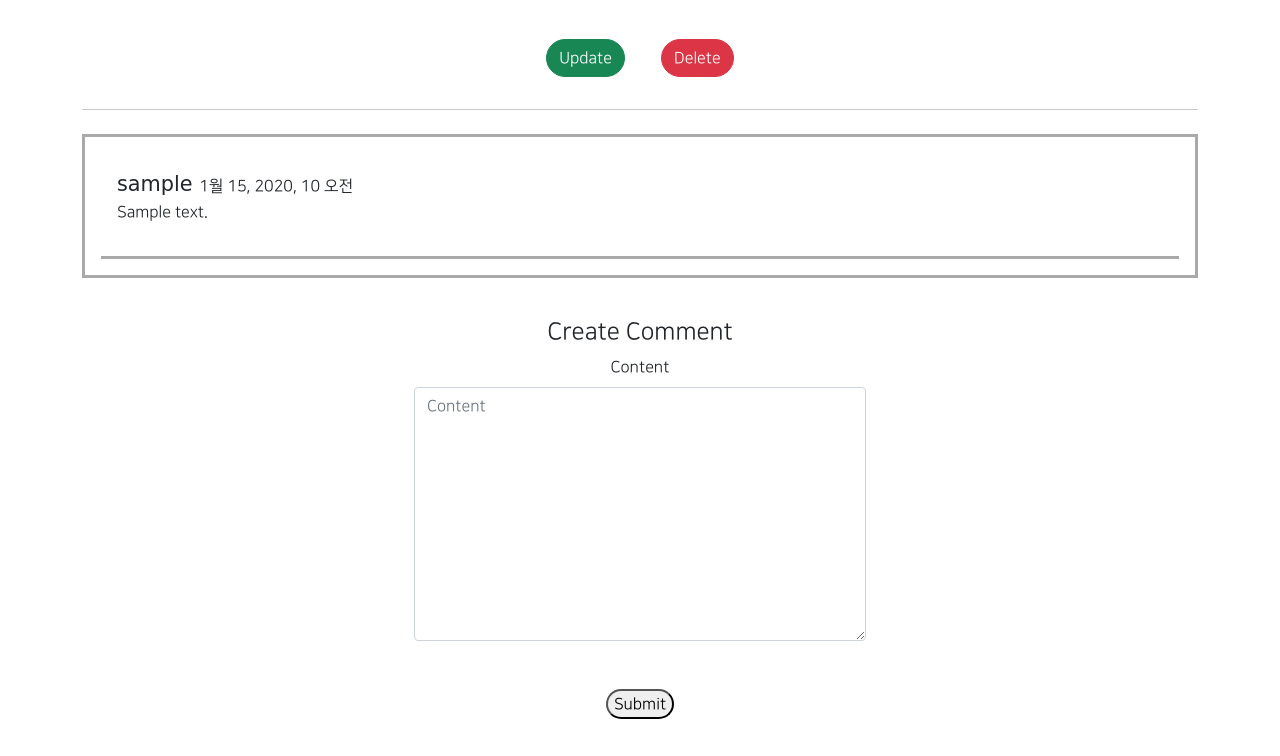
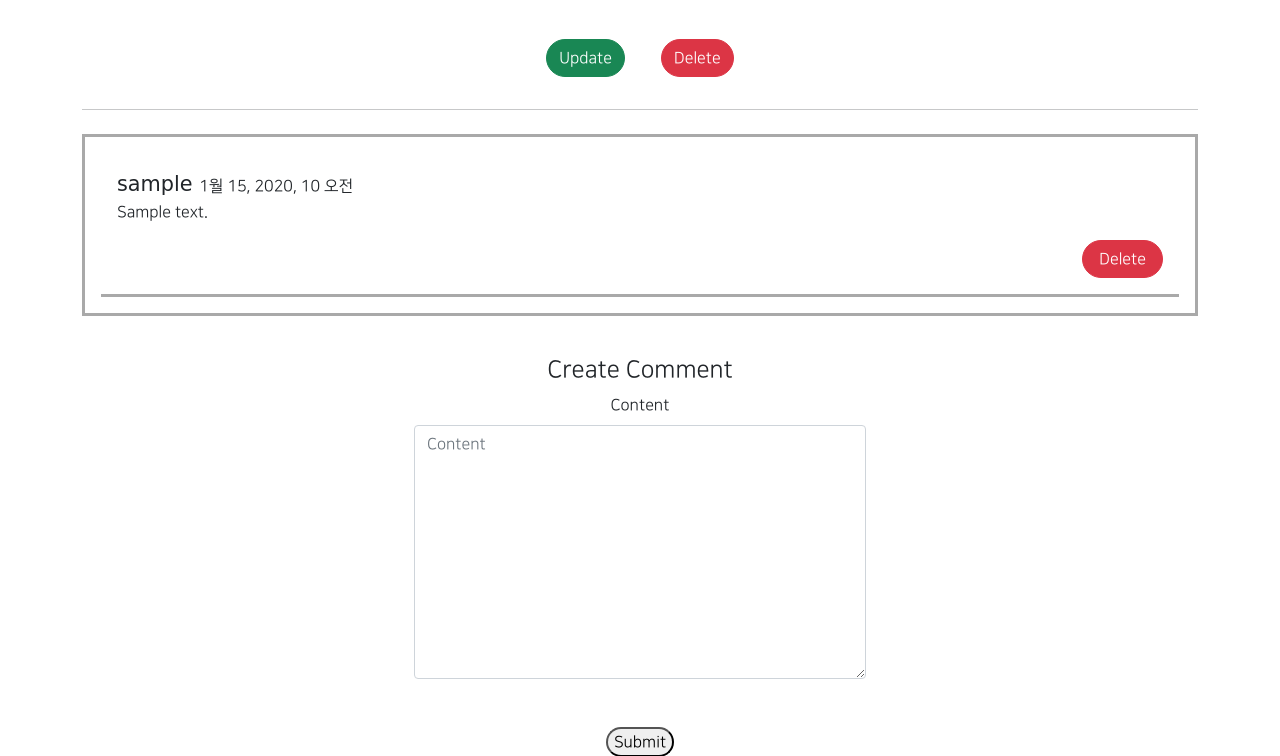
Before and after one commit to Lee-JuHwan/gis4_2, a Django app: page /articles/detail/1 in a window 1280 px wide. Shown: the part 959-1715 px from the top of the page. Run offline with Django 3.2, Linux system fonts and the light colour scheme; a user stored in the database is signed in; tables that the repository leaves empty hold one stand-in row (values such as "Sample post"); grey boxes marked "Sample" are stand-in pictures; parts of the project's set-up code (start-up, migrations or seed data) failed here and were passed over; some libraries are stand-ins or nearby versions; some web fonts are replaced.

Commit message:
8/11 commit 3

```diff
--- a/articleapp/templates/articleapp/detail.html
+++ b/articleapp/templates/articleapp/detail.html
@@ -32,9 +32,9 @@
         <hr>
 
         <div class="text-center my-4" style="border: solid; border-color: darkgray">
+
             {# 댓글 작성 #}
             {% for comment in target_article.comment.all %}  {# article과 comment는 1:다 관계이기 때문에 all 필요 #}
-
                 <div class="comment_box">
                     <div>
                         <span class="NNS_B" style="font-size: 1.3rem">
@@ -47,8 +47,18 @@
                             {{ comment.content }}
                         </p>
                     </div>
+
+                    {# Comment 삭제 #}
+                    {% if comment.writer == user %}
+                    <div style="text-align: right">
+                        <a href="{% url 'commentapp:delete' pk=comment.pk %}"
+                           class="btn btn-danger rounded-pill px-3">
+                            Delete
+                        </a>
+                    </div>
+                    {% endif %}
+
                 </div>
-
             {% endfor %}
         </div>
         <div>
```
